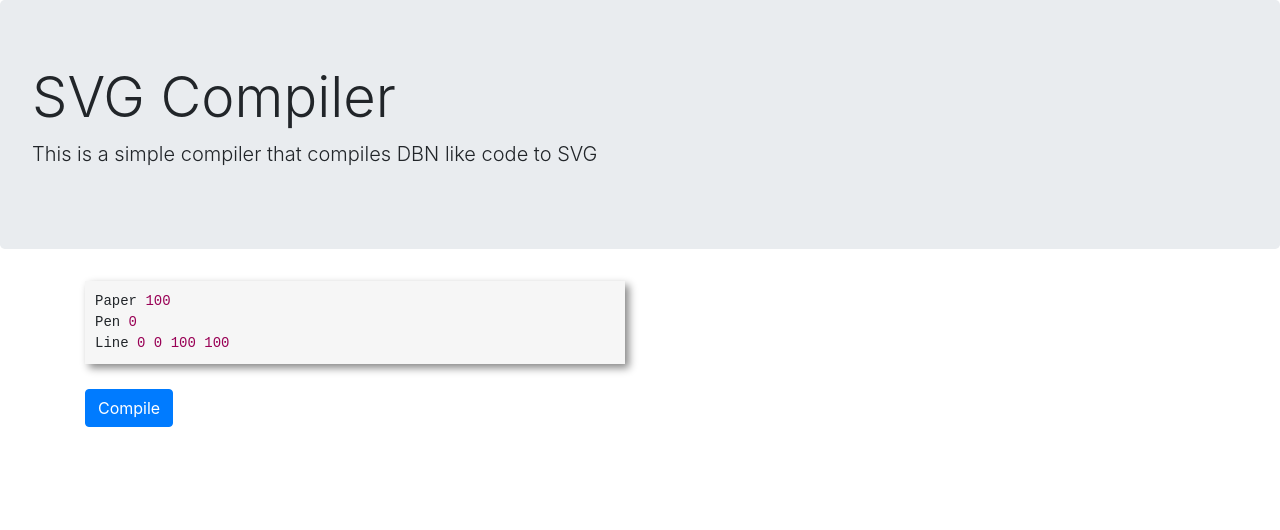
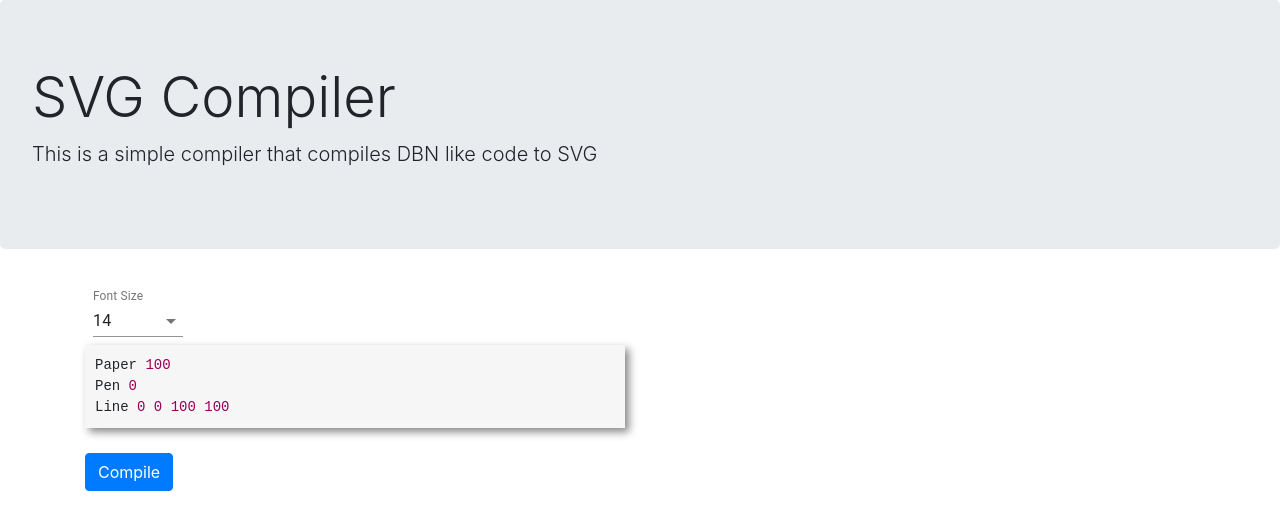
Before and after one commit to RRS-Project/svg, a React (Create React App) app: page / in a window 1280 px wide. Shown: the top 530 px of the page. Built offline with nearby package versions, Linux system fonts and the light colour scheme.

Commit message:
Added Font Size options

```diff
--- a/package.json
+++ b/package.json
@@ -3,6 +3,8 @@
   "version": "0.1.0",
   "private": true,
   "dependencies": {
+    "@material-ui/core": "^4.11.3",
+    "@material-ui/icons": "^4.11.2",
     "@testing-library/jest-dom": "^5.11.4",
     "@testing-library/react": "^11.1.0",
     "@testing-library/user-event": "^12.1.10",
--- a/src/Components/Editor/index.js
+++ b/src/Components/Editor/index.js
@@ -2,13 +2,36 @@ import React from 'react';
 import Editor from "react-simple-code-editor";
 import { highlight, languages } from "prismjs/components/prism-core";
 import { compiler } from "../../Utils/Compiler/index";
+import { makeStyles } from '@material-ui/core/styles';
+import InputLabel from '@material-ui/core/InputLabel';
+import MenuItem from '@material-ui/core/MenuItem';
+import FormControl from '@material-ui/core/FormControl';
+import Select from '@material-ui/core/Select';
 import "prismjs/components/prism-clike";
 import "prismjs/components/prism-javascript";
 import "prismjs/themes/prism.css";
 import "./index.css";
 
+const useStyles = makeStyles((theme) => ({
+  formControl: {
+    margin: theme.spacing(1),
+    minWidth: 90,
+  },
+  selectEmpty: {
+    marginTop: theme.spacing(2),
+  },
+}));
+
 export default function CodeEditor()
 {
+
+  const classes = useStyles();
+  const [font, setFont] = React.useState(14);
+
+  const handleChange = (event) => {
+    setFont(event.target.value);
+  };
+
     const [code, setCode] = React.useState(
         `Paper 100\nPen 0\nLine 0 0 100 100`
       );
@@ -39,6 +62,26 @@ export default function CodeEditor()
         <div className="container">
           <div className="row">
             <div className="col-sm">
+              <div className="editor-options" style={{marginBottom: '30px', display: 'inline'}}>
+                <div>
+                  <FormControl className={classes.formControl}>
+                    <InputLabel id="demo-simple-select-label">Font Size</InputLabel>
+                    <Select
+                      labelId="demo-simple-select-label"
+                      id="demo-simple-select"
+                      value={font}
+                      onChange={handleChange}
+                    >
+                      <MenuItem value={11}>11</MenuItem>
+                      <MenuItem value={12}>12</MenuItem>
+                      <MenuItem value={14}>14</MenuItem>
+                      <MenuItem value={16}>16</MenuItem>
+                      <MenuItem value={18}>18</MenuItem>
+                      <MenuItem value={20}>20</MenuItem>
+                    </Select>
+                  </FormControl>
+                </div>
+              </div>
               <div style={{boxShadow: '4px 4px 8px #888888'}}>
                 <Editor
                   value={code}
@@ -47,7 +90,7 @@ export default function CodeEditor()
                   padding={10}
                   style={{
                     fontFamily: '"Fira code", "Fira Mono", monospace',
-                    fontSize: 14,
+                    fontSize: font,
                   }}
                   placeholder="Write some code..."
                   className="container__editor"
```
Also changed, not shown: 1 other file (tests, documents, lock files or other folders).
